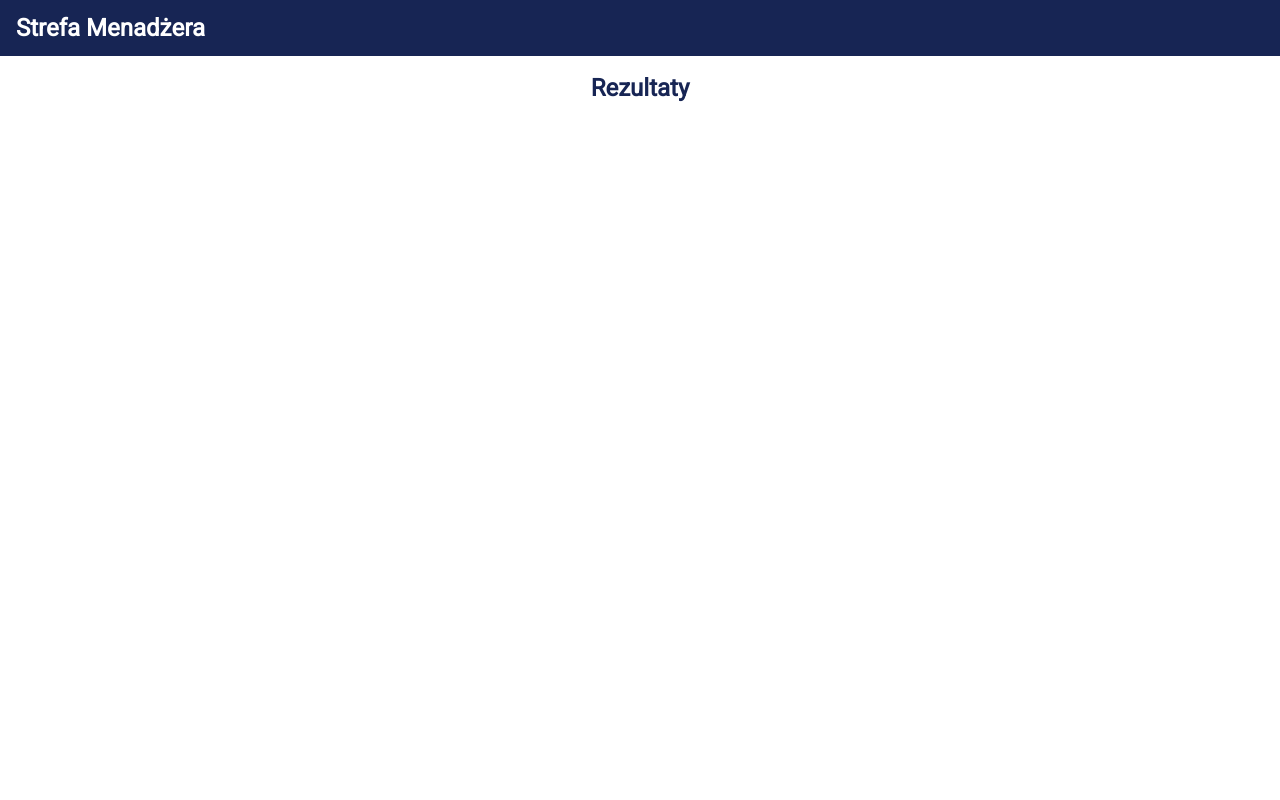
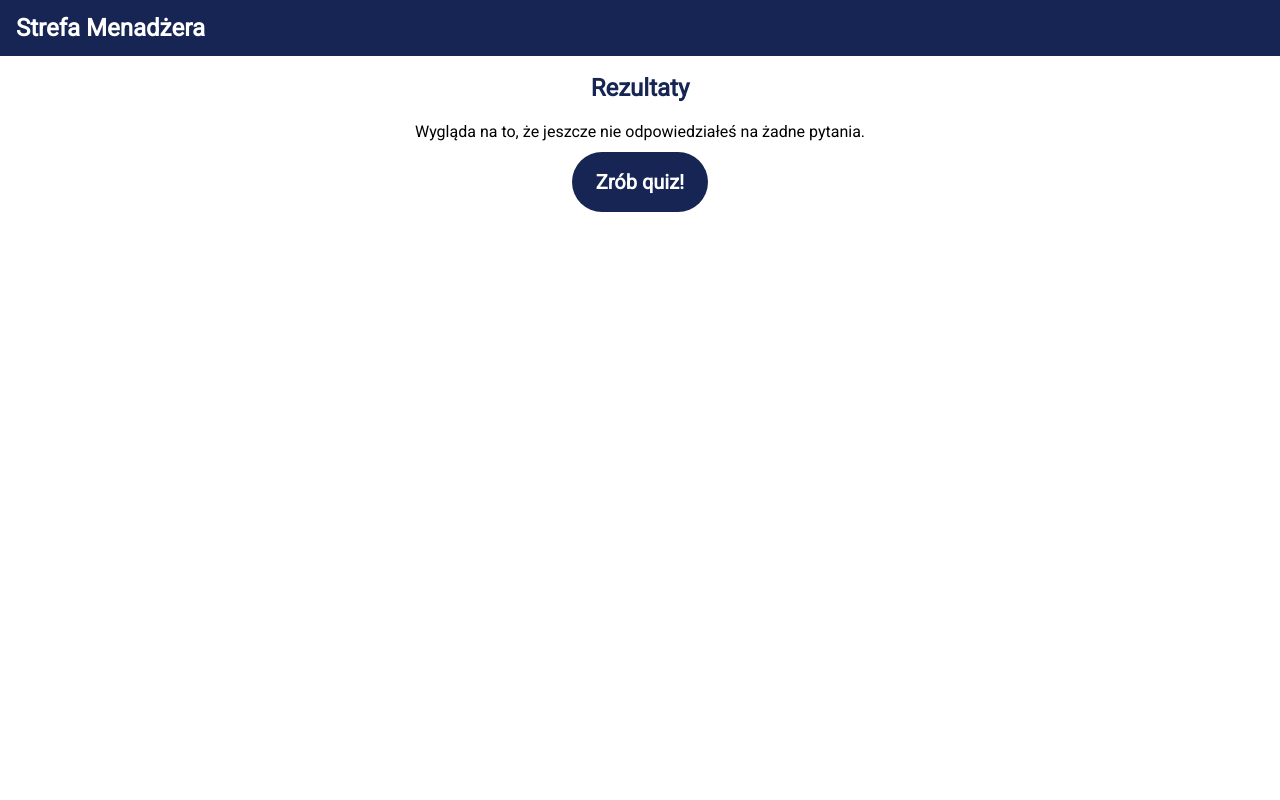
Before and after one commit to jakub-bartoszek/strefa-menadzera, a Next.js app: page /results in a window 1280 px wide. Shown: the top 800 px of the page. Built offline with nearby package versions, Linux system fonts and the light colour scheme.

Commit message:
add: checking if there are answers in results page

```diff
--- a/app/results/page.tsx
+++ b/app/results/page.tsx
@@ -1,16 +1,10 @@
 "use client";
 
-import React, { Suspense } from "react";
+import React, { useEffect, useState } from "react";
 import { useSearchParams } from "next/navigation";
-import { useEffect, useState } from "react";
+import Link from "next/link";
 import ResultItem from "@/components/result/result-item";
 import problemsData from "@/data/manager_problems_solutions.json";
-
-const Fallback = () => (
- <div className="flex justify-center items-center h-screen">
-  <p>Loading...</p>
- </div>
-);
 
 const ResultsPage = () => {
  const searchParams = useSearchParams();
@@ -30,26 +24,34 @@ const ResultsPage = () => {
    (_, index) => answers[index]
   );
   setResults(identifiedProblems);
+
+  if (answers.every((answer) => !answer)) {
+  }
  }, [searchParams, problems]);
 
  return (
   <div className="flex flex-col items-center pt-14 min-h-screen h-full gap-4">
    <h2 className="text-blue-950 text-2xl font-bold">Rezultaty</h2>
-   {results.map((result, index) => (
-    <ResultItem
-     key={index}
-     problem={result}
-     solution={solutions[index]}
-    />
-   ))}
+   {results.length > 0 ? (
+    results.map((result, index) => (
+     <ResultItem
+      key={index}
+      problem={result}
+      solution={solutions[index]}
+     />
+    ))
+   ) : (
+    <div className="flex flex-col items-center gap-2">
+     <p>
+      Wygląda na to, że jeszcze nie odpowiedziałeś na żadne pytania.
+     </p>
+     <button className="bg-blue-950 text-xl text-white rounded-full py-4 px-6 font-bold hover:scale-105 hover:bg-blue-900 transition">
+      <Link href="/quiz">Zrób quiz!</Link>
+     </button>
+    </div>
+   )}
   </div>
  );
 };
 
-const ResultsPageWithSuspense = () => (
- <Suspense fallback={<Fallback />}>
-  <ResultsPage />
- </Suspense>
-);
-
-export default ResultsPageWithSuspense;
+export default ResultsPage;
```
